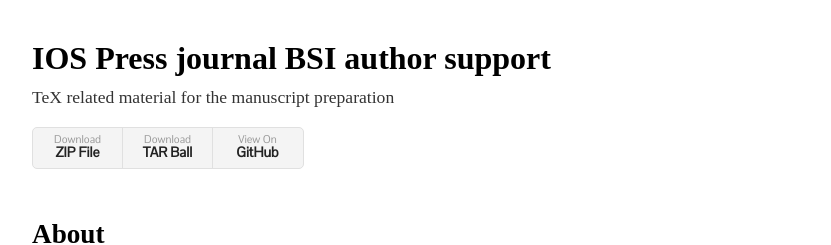
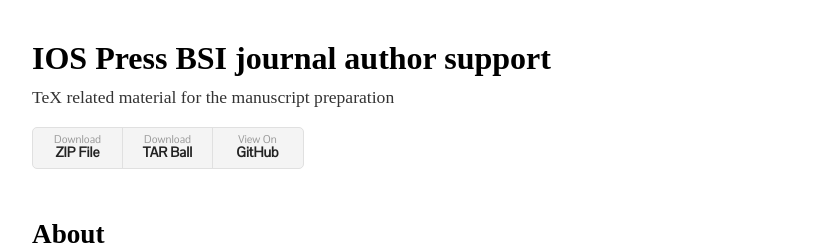
Before and after one commit to vtex-soft/texsupport.iospress-bsi, a Jekyll site: the page built from README.md, in a window 1280 px wide. Shown: the top 245 px of the page, without its empty margins (224-1055 px from the left). Built offline with Jekyll 4.4.1, drawn with Linux system fonts in a browser that asks for light colours; some web fonts are replaced; our own code applies the rules of GitHub Pages for plain Markdown files.

```diff
--- a/_config.yml
+++ b/_config.yml
@@ -1,3 +1,3 @@
-title: IOS Press journal BSI author support
+title: IOS Press BSI journal author support
 description: TeX related material for the manuscript preparation
 show_downloads: true
```
